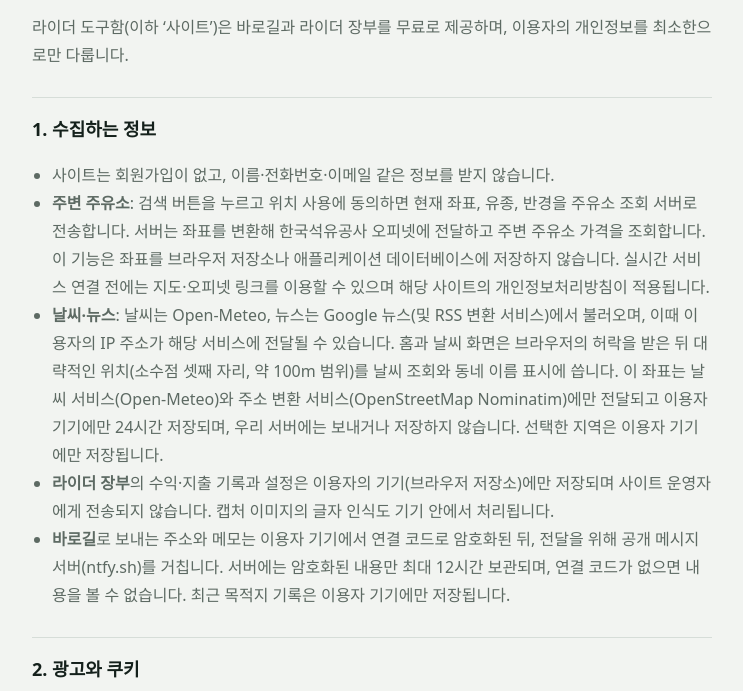
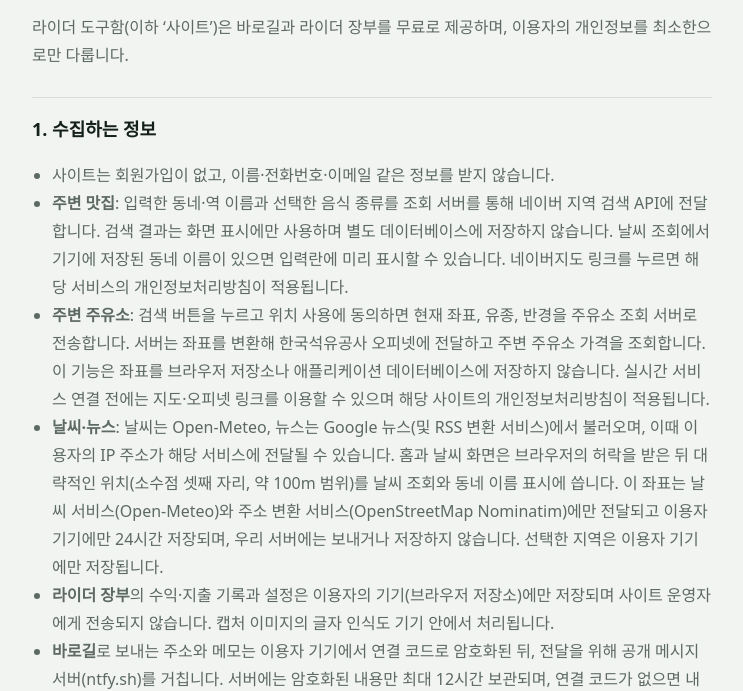
Before and after one commit to ridertool/rider-tools, a website: page privacy.html in a window 1280 px wide. Shown: the part 125-816 px from the top of the page, without its empty margins (268-1011 px from the left). Drawn offline with Linux system fonts and the light colour scheme.

Commit message:
주변 맛집 검색의 개인정보 처리 안내 추가

```diff
--- a/privacy.html
+++ b/privacy.html
@@ -36,6 +36,7 @@ a{color:var(--green)}
   <h2>1. 수집하는 정보</h2>
   <ul>
     <li>사이트는 회원가입이 없고, 이름·전화번호·이메일 같은 정보를 받지 않습니다.</li>
+    <li><b>주변 맛집</b>: 입력한 동네·역 이름과 선택한 음식 종류를 조회 서버를 통해 네이버 지역 검색 API에 전달합니다. 검색 결과는 화면 표시에만 사용하며 별도 데이터베이스에 저장하지 않습니다. 날씨 조회에서 기기에 저장된 동네 이름이 있으면 입력란에 미리 표시할 수 있습니다. 네이버지도 링크를 누르면 해당 서비스의 개인정보처리방침이 적용됩니다.</li>
     <li><b>주변 주유소</b>: 검색 버튼을 누르고 위치 사용에 동의하면 현재 좌표, 유종, 반경을 주유소 조회 서버로 전송합니다. 서버는 좌표를 변환해 한국석유공사 오피넷에 전달하고 주변 주유소 가격을 조회합니다. 이 기능은 좌표를 브라우저 저장소나 애플리케이션 데이터베이스에 저장하지 않습니다. 실시간 서비스 연결 전에는 지도·오피넷 링크를 이용할 수 있으며 해당 사이트의 개인정보처리방침이 적용됩니다.</li>
     <li><b>날씨·뉴스</b>: 날씨는 Open-Meteo, 뉴스는 Google 뉴스(및 RSS 변환 서비스)에서 불러오며, 이때 이용자의 IP 주소가 해당 서비스에 전달될 수 있습니다. 홈과 날씨 화면은 브라우저의 허락을 받은 뒤 대략적인 위치(소수점 셋째 자리, 약 100m 범위)를 날씨 조회와 동네 이름 표시에 씁니다. 이 좌표는 날씨 서비스(Open-Meteo)와 주소 변환 서비스(OpenStreetMap Nominatim)에만 전달되고 이용자 기기에만 24시간 저장되며, 우리 서버에는 보내거나 저장하지 않습니다. 선택한 지역은 이용자 기기에만 저장됩니다.</li>
     <li><b>라이더 장부</b>의 수익·지출 기록과 설정은 이용자의 기기(브라우저 저장소)에만 저장되며 사이트 운영자에게 전송되지 않습니다. 캡처 이미지의 글자 인식도 기기 안에서 처리됩니다.</li>
```
